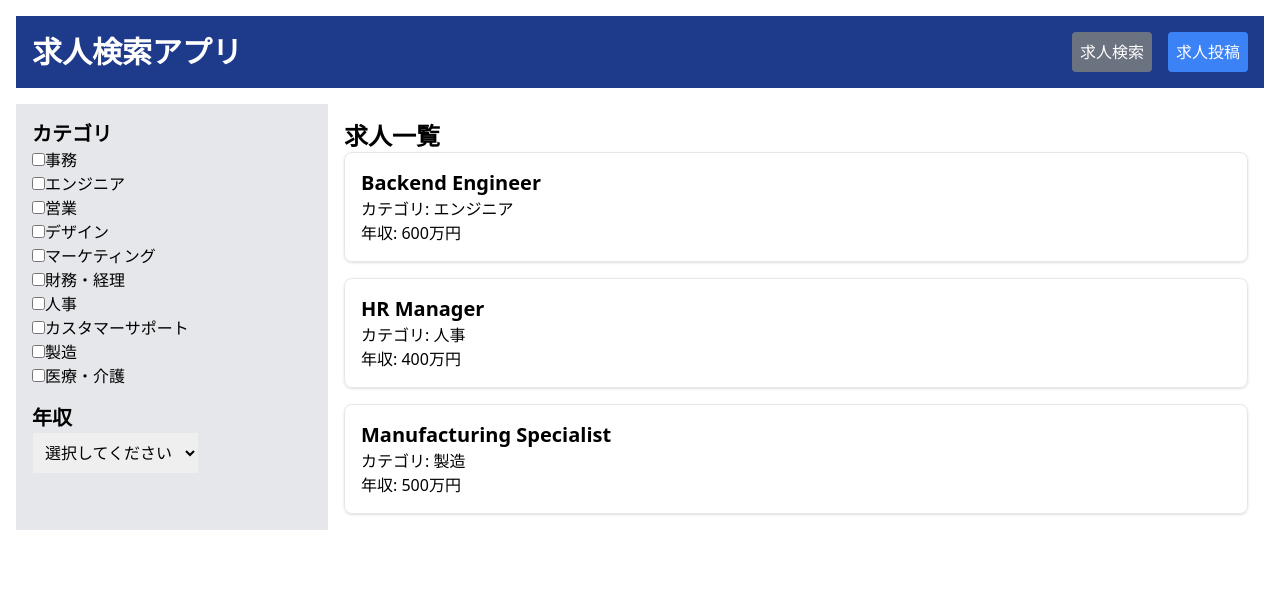
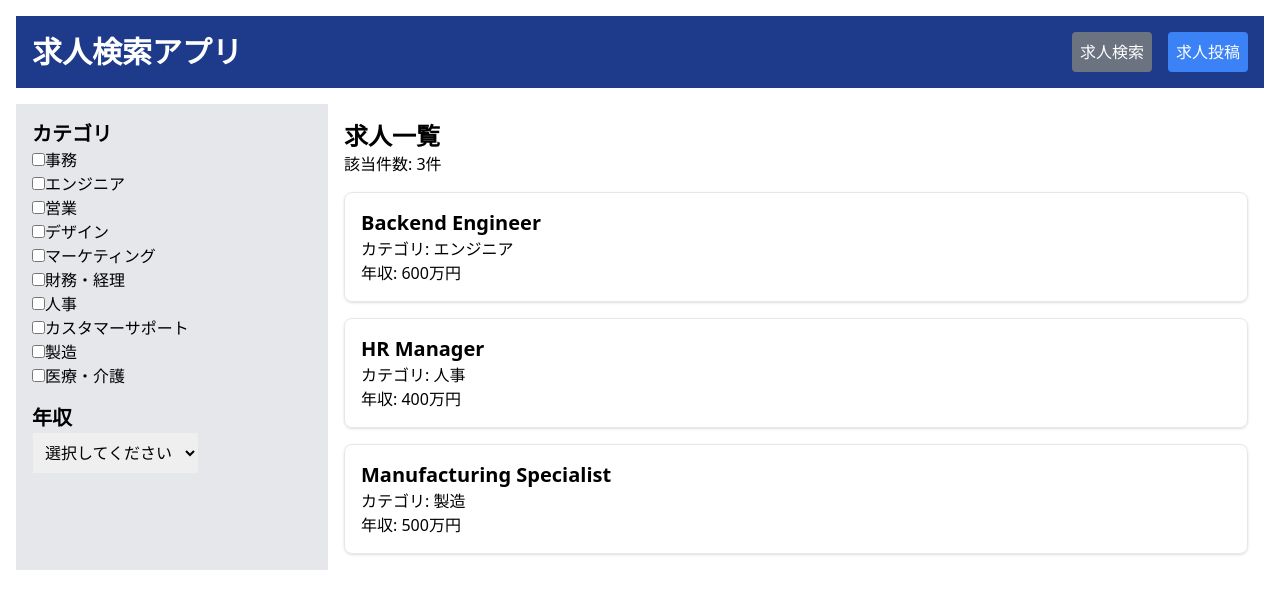
Before and after one commit to dnfzog/job-search-app, a React (Create React App) app: page / in a window 1280 px wide. Shown: the top 608 px of the page. Built offline with nearby package versions, Linux system fonts and the light colour scheme.

Commit message:
該当件数追加

```diff
--- a/src/components/JobSearch.tsx
+++ b/src/components/JobSearch.tsx
@@ -1,4 +1,3 @@
-// JobSearch.tsx
 import React, { useState } from 'react';
 
 interface Job {
@@ -64,6 +63,10 @@ const JobSearch: React.FC<JobSearchProps> = ({ jobs }) => {
       {/* 求人一覧 */}
       <div className="w-3/4 p-4">
         <h1 className="text-2xl font-bold">求人一覧</h1>
+
+        {/* 該当件数の表示 */}
+        <p className="mb-4">該当件数: {filteredJobs.length}件</p>
+
         <div className="grid grid-cols-1 gap-4">
           {filteredJobs.map(job => (
             <div key={job.id} className="border p-4 rounded-lg shadow">
```
